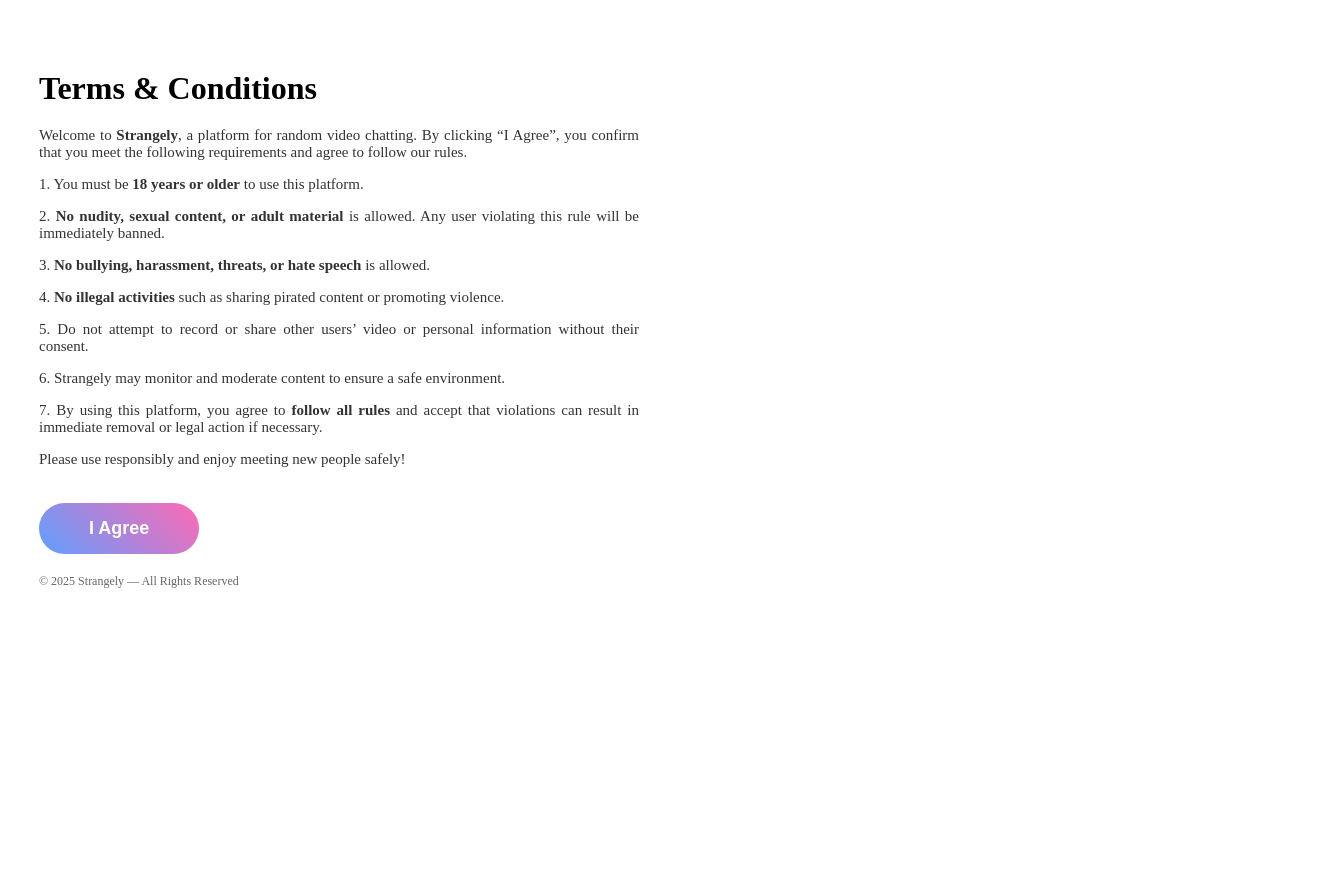
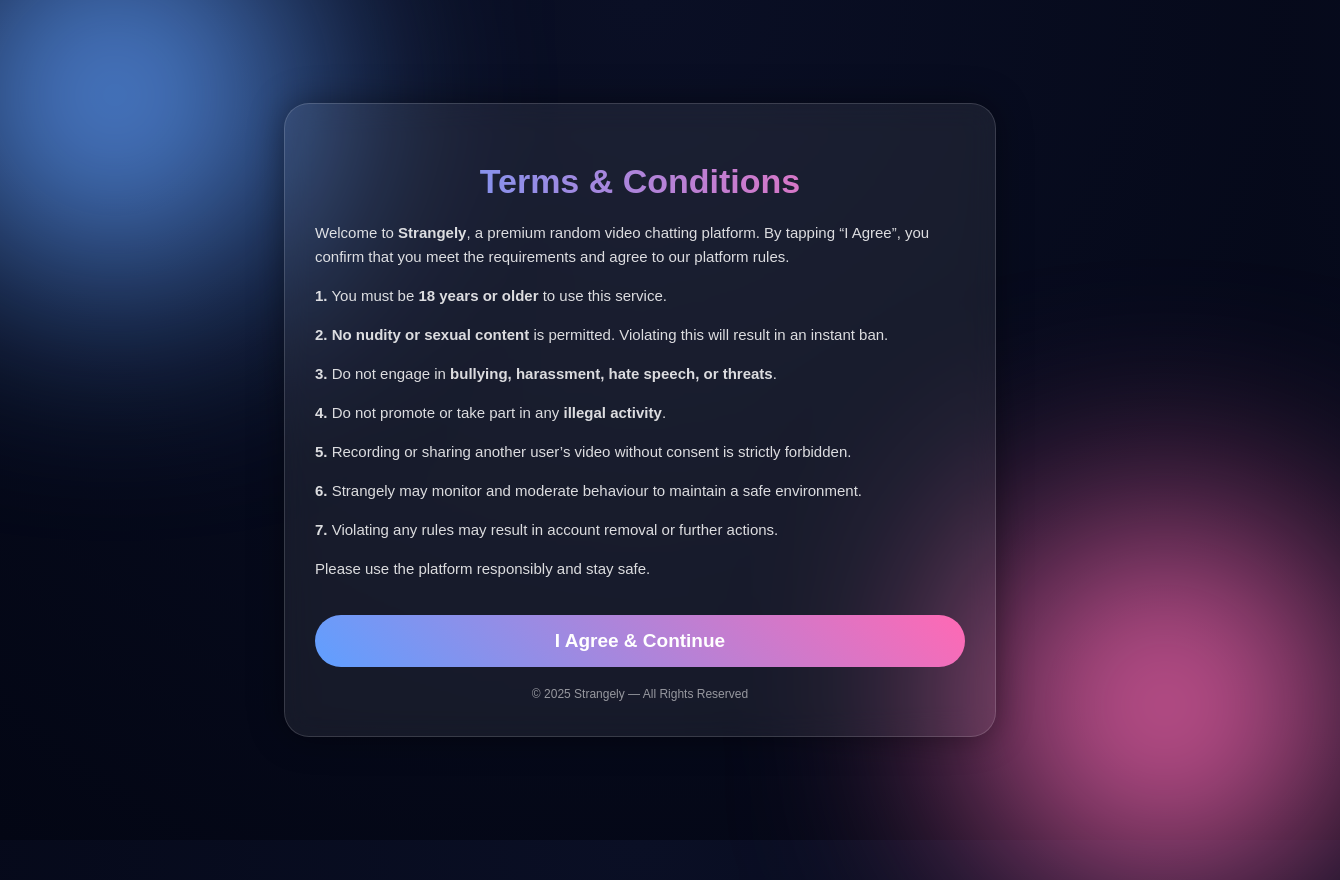
Before and after one commit to shibaxhil-hub/strangely-cideo-chat, a website: page terms.html in a window 1280 px wide. Shown: the whole page, 1340 px wide, since content can reach past the window. Before the commit the page ends 800 px from the top, so only its background shows below. Drawn offline with Linux system fonts and the light colour scheme.

Commit message:
Update terms.html

```diff
--- a/terms.html
+++ b/terms.html
@@ -4,10 +4,9 @@
 <meta charset="UTF-8">
 <meta name="viewport" content="width=device-width, initial-scale=1.0">
 <title>Strangely • Terms & Conditions</title>
+
 <style>
-body
-   <button onclick="window.location.href='index.html'">Agree & Continue</button>
-    {
+    body {
         margin: 0;
         font-family: "Poppins", sans-serif;
         background: radial-gradient(circle at top, #0a0f25, #030614);
@@ -16,65 +15,116 @@
         justify-content: center;
         align-items: center;
         height: 100vh;
+        padding: 20px;
+        overflow: hidden;
+    }
+
+    .circle {
+        position: absolute;
+        width: 350px;
+        height: 350px;
+        border-radius: 50%;
+        filter: blur(120px);
+        z-index: -1;
+    }
+    .c1 { background: #5f9fff; top: -80px; left: -60px; }
+    .c2 { background: #ff69b4; bottom: -80px; right: -60px; }
+
+    .terms-card {
+        width: 90%;
+        max-width: 650px;
+        max-height: 88vh;
+        padding: 35px 30px;
+        border-radius: 25px;
+        background: rgba(255,255,255,0.07);
+        backdrop-filter: blur(14px);
+        border: 1px solid rgba(255,255,255,0.15);
+        box-shadow: 0 0 35px rgba(0,0,0,0.4);
+        overflow-y: auto;
+        animation: fadeIn 1s ease-out;
+    }
+
+    @keyframes fadeIn {
+        from { opacity: 0; transform: translateY(20px); }
+        to { opacity: 1; transform: translateY(0); }
+    }
+
+    h1 {
+        font-size: 34px;
+        font-weight: 700;
+        background: linear-gradient(to right, #5f9fff, #ff69b4);
+        -webkit-background-clip: text;
+        -webkit-text-fill-color: transparent;
+        margin-bottom: 20px;
         text-align: center;
-    padding: 20px;
-    box-sizing: border-box;
     }
-.terms-card {
-    background: rgba(255,255,255,0.08);
-    backdrop-filter: blur(12px);
-    border: 1px solid rgba(255,255,255,0.15);
-    padding: 40px 30px;
-    border-radius: 20px;
-    max-width: 600px;
-    overflow-y: auto;
-    max-height: 90vh;
+
+    p {
+        font-size: 15px;
+        opacity: 0.85;
+        line-height: 1.6;
+        margin-bottom: 14px;
     }
-h1 { font-size: 32px; margin-bottom: 20px; }
-p { font-size: 15px; opacity: 0.8; margin-bottom: 15px; text-align: justify; }
+
     .accept-btn {
-    padding: 15px 50px;
-    font-size: 18px;
+        width: 100%;
+        padding: 15px 0;
+        font-size: 19px;
         font-weight: 600;
+        color: white;
         border: none;
         border-radius: 50px;
+        cursor: pointer;
+        margin-top: 20px;
         background: linear-gradient(45deg, #5f9fff, #ff69b4);
-    color: white;
-    cursor: pointer;
         transition: 0.3s;
+    }
+
+    .accept-btn:hover {
+        transform: scale(1.05);
+        box-shadow: 0 10px 25px rgba(255,105,180,0.5);
+    }
+
+    .footer {
         margin-top: 20px;
+        font-size: 12px;
+        opacity: 0.55;
+        text-align: center;
     }
-.accept-btn:hover { transform: scale(1.05); box-shadow: 0 6px 20px rgba(255,105,180,0.5); }
-.footer { margin-top: 20px; font-size: 12px; opacity: 0.6; }
 </style>
 </head>
+
 <body>
+
+<div class="circle c1"></div>
+<div class="circle c2"></div>
 
 <div class="terms-card">
     <h1>Terms & Conditions</h1>
-    <p>Welcome to <strong>Strangely</strong>, a platform for random video chatting. By clicking “I Agree”, you confirm that you meet the following requirements and agree to follow our rules.</p>
 
-    <p>1. You must be <strong>18 years or older</strong> to use this platform.</p>
-    <p>2. <strong>No nudity, sexual content, or adult material</strong> is allowed. Any user violating this rule will be immediately banned.</p>
-    <p>3. <strong>No bullying, harassment, threats, or hate speech</strong> is allowed.</p>
-    <p>4. <strong>No illegal activities</strong> such as sharing pirated content or promoting violence.</p>
-    <p>5. Do not attempt to record or share other users’ video or personal information without their consent.</p>
-    <p>6. Strangely may monitor and moderate content to ensure a safe environment.</p>
-    <p>7. By using this platform, you agree to <strong>follow all rules</strong> and accept that violations can result in immediate removal or legal action if necessary.</p>
+    <p>Welcome to <strong>Strangely</strong>, a premium random video chatting platform. By tapping “I Agree”, you confirm that you meet the requirements and agree to our platform rules.</p>
 
-    <p>Please use responsibly and enjoy meeting new people safely!</p>
+    <p><strong>1.</strong> You must be <strong>18 years or older</strong> to use this service.</p>
+    <p><strong>2.</strong> <strong>No nudity or sexual content</strong> is permitted. Violating this will result in an instant ban.</p>
+    <p><strong>3.</strong> Do not engage in <strong>bullying, harassment, hate speech, or threats</strong>.</p>
+    <p><strong>4.</strong> Do not promote or take part in any <strong>illegal activity</strong>.</p>
+    <p><strong>5.</strong> Recording or sharing another user’s video without consent is strictly forbidden.</p>
+    <p><strong>6.</strong> Strangely may monitor and moderate behaviour to maintain a safe environment.</p>
+    <p><strong>7.</strong> Violating any rules may result in account removal or further actions.</p>
 
-    <button class="accept-btn" onclick="acceptTerms()">I Agree</button>
+    <p>Please use the platform responsibly and stay safe.</p>
+
+    <button class="accept-btn" onclick="acceptTerms()">I Agree & Continue</button>
+
     <div class="footer">© 2025 Strangely — All Rights Reserved</div>
 </div>
 
 <script>
 function acceptTerms() {
-    localStorage.setItem('acceptedTerms', 'yes');
-    location.href = 'index.html'; // Redirect to gender selection or chat
+    localStorage.setItem("acceptedTerms", "yes");
+    window.location.href = "index.html";
 }
 </script>
 
 </body>
-
 </html>
```
Lines whose indentation alone changed are shown as unchanged.
